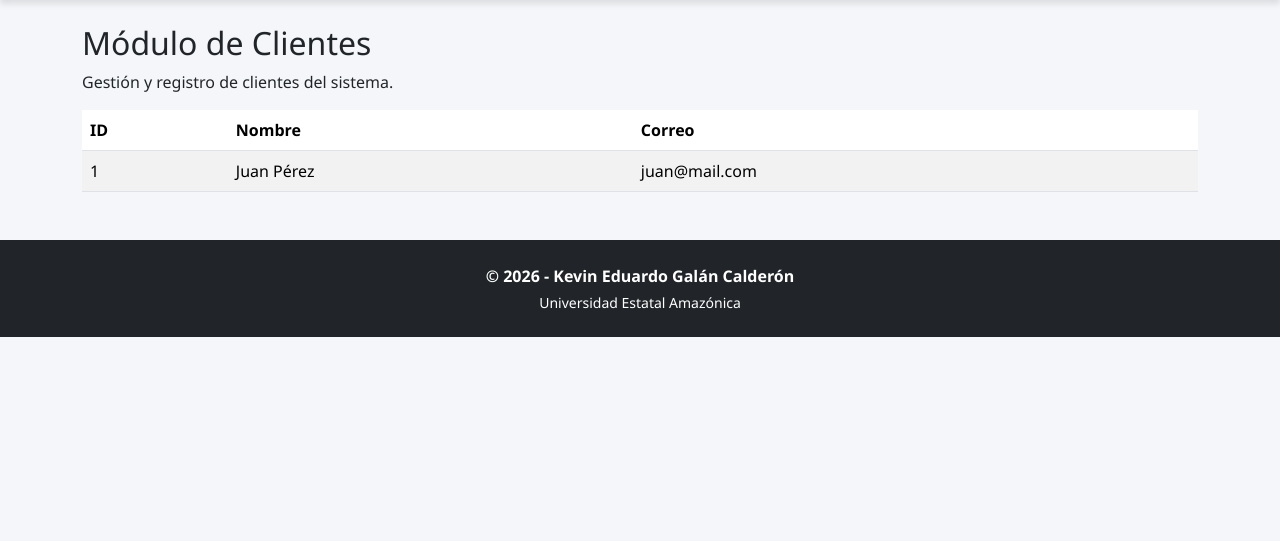
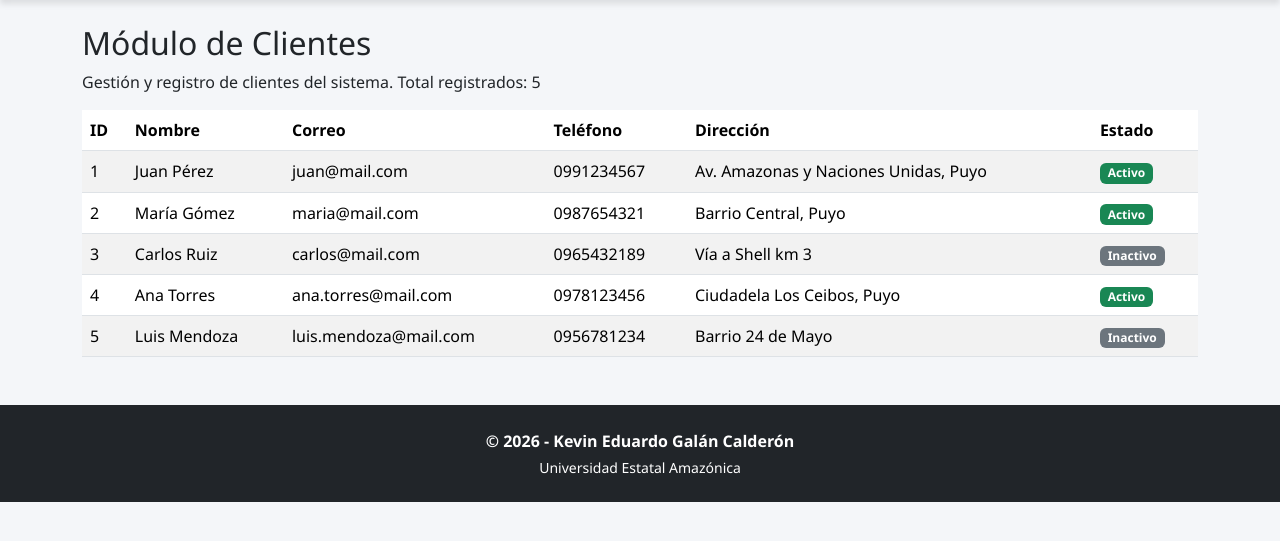
Before and after one commit to KevinGalan-UEA/2626---DESARROLLO-DE-APLICACIONES-WEB-D----UEA-L-UFPTI-004-D, a Flask app: page /clientes in a window 1280 px wide. Shown: the part 56-597 px from the top of the page. Run offline with Flask 3, Linux system fonts and the light colour scheme.

Commit message:
semana 10:    Avance 10/16: contenido dinamico con Jinja2 y componentes reutilizables

```diff
--- a/app.py
+++ b/app.py
@@ -2,25 +2,55 @@ from flask import Flask, render_template
 
 app = Flask(__name__)
 
+# Diccionario con información general de la empresa
+empresa = {
+    "nombre": "El Híbrido Ganador",
+    "eslogan": "Plataforma para la gestión de clientes, cotizaciones y soporte técnico en instalación de redes, seguridad y automatización residencial.",
+    "anio_fundacion": 2026
+}
+
 
 @app.route('/')
 def index():
-    return render_template('index.html')
+    return render_template('index.html', empresa=empresa)
 
 
 @app.route('/clientes')
 def clientes():
-    return render_template('clientes.html')
+    lista_clientes = [
+        {"id": 1, "nombre": "Juan Pérez", "correo": "juan@mail.com", "telefono": "0991234567", "direccion": "Av. Amazonas y Naciones Unidas, Puyo", "activo": True},
+        {"id": 2, "nombre": "María Gómez", "correo": "maria@mail.com", "telefono": "0987654321", "direccion": "Barrio Central, Puyo", "activo": True},
+        {"id": 3, "nombre": "Carlos Ruiz", "correo": "carlos@mail.com", "telefono": "0965432189", "direccion": "Vía a Shell km 3", "activo": False},
+        {"id": 4, "nombre": "Ana Torres", "correo": "ana.torres@mail.com", "telefono": "0978123456", "direccion": "Ciudadela Los Ceibos, Puyo", "activo": True},
+        {"id": 5, "nombre": "Luis Mendoza", "correo": "luis.mendoza@mail.com", "telefono": "0956781234", "direccion": "Barrio 24 de Mayo", "activo": False},
+    ]
+    total_clientes = len(lista_clientes)
+    return render_template('clientes.html', clientes=lista_clientes, total_clientes=total_clientes)
 
 
 @app.route('/productos')
 def productos():
-    return render_template('productos.html')
+    lista_productos = [
+        {"nombre": "Router Wi-Fi 6", "categoria": "Conectividad", "precio": 85.00, "stock": 12, "imagen": "router.jpg"},
+        {"nombre": "Cámara PoE 4MP", "categoria": "Videovigilancia", "precio": 45.50, "stock": 5, "imagen": "camara.jpg"},
+        {"nombre": "Kit Domótica Básico", "categoria": "Domótica", "precio": 120.00, "stock": 0, "imagen": "domotica.jpg"},
+        {"nombre": "Switch 8 puertos", "categoria": "Conectividad", "precio": 35.00, "stock": 8, "imagen": "switch.jpg"},
+        {"nombre": "Sensor de Movimiento", "categoria": "Domótica", "precio": 18.75, "stock": 20, "imagen": "sensor.jpg"},
+        {"nombre": "Cámara Wi-Fi Exterior", "categoria": "Videovigilancia", "precio": 62.00, "stock": 0, "imagen": "camara-exterior.jpg"},
+        {"nombre": "Repetidor de Señal", "categoria": "Conectividad", "precio": 27.90, "stock": 15, "imagen": "repetidor.jpg"},
+    ]
+    return render_template('productos.html', productos=lista_productos)
 
 
 @app.route('/facturacion')
 def facturacion():
-    return render_template('facturacion.html')
+    factura_actual = {
+        "numero": "F-0001",
+        "cliente": "Juan Pérez",
+        "total": 165.50,
+        "estado": "Pendiente"
+    }
+    return render_template('facturacion.html', factura=factura_actual)
 
 
 if __name__ == '__main__':
--- a/templates/base.html
+++ b/templates/base.html
@@ -12,25 +12,8 @@
 </head>
 <body>
 
-    <!-- Menú de navegación principal -->
-    <header class="sticky-top">
-        <nav class="navbar navbar-expand-lg navbar-dark bg-dark">
-            <div class="container-fluid">
-                <a class="navbar-brand" href="{{ url_for('index') }}">El Híbrido Ganador</a>
-                <button class="navbar-toggler" type="button" data-bs-toggle="collapse" data-bs-target="#navbarNav" aria-controls="navbarNav" aria-expanded="false" aria-label="Toggle navigation">
-                    <span class="navbar-toggler-icon"></span>
-                </button>
-                <div class="collapse navbar-collapse" id="navbarNav">
-                    <ul class="navbar-nav ms-auto">
-                        <li class="nav-item"><a class="nav-link" href="{{ url_for('index') }}">Inicio</a></li>
-                        <li class="nav-item"><a class="nav-link" href="{{ url_for('clientes') }}">Clientes</a></li>
-                        <li class="nav-item"><a class="nav-link" href="{{ url_for('productos') }}">Productos</a></li>
-                        <li class="nav-item"><a class="nav-link" href="{{ url_for('facturacion') }}">Facturación</a></li>
-                    </ul>
-                </div>
-            </div>
-        </nav>
-    </header>
+    <!-- Componente reutilizable: navbar -->
+    {% include "components/navbar.html" %}
 
     <!-- Contenido dinámico -->
     {% block content %}{% endblock %}
@@ -44,3 +27,4 @@
     <script src="https://cdn.jsdelivr.net/npm/bootstrap@5.3.3/dist/js/bootstrap.bundle.min.js"></script>
     <script src="{{ url_for('static', filename='js/script.js') }}"></script>
 </body>
+</html>
--- a/templates/clientes.html
+++ b/templates/clientes.html
@@ -4,10 +4,37 @@
 {% block content %}
 <div class="container mt-4 mb-5">
     <h2>Módulo de Clientes</h2>
-    <p>Gestión y registro de clientes del sistema.</p>
-    <table class="table table-striped">
-        <thead><tr><th>ID</th><th>Nombre</th><th>Correo</th></tr></thead>
-        <tbody><tr><td>1</td><td>Juan Pérez</td><td>juan@mail.com</td></tr></tbody>
+    <p>Gestión y registro de clientes del sistema. Total registrados: {{ total_clientes }}</p>
+
+    <table class="table table-striped align-middle">
+        <thead>
+            <tr>
+                <th>ID</th>
+                <th>Nombre</th>
+                <th>Correo</th>
+                <th>Teléfono</th>
+                <th>Dirección</th>
+                <th>Estado</th>
+            </tr>
+        </thead>
+        <tbody>
+            {% for cliente in clientes %}
+            <tr>
+                <td>{{ cliente.id }}</td>
+                <td>{{ cliente.nombre }}</td>
+                <td>{{ cliente.correo|lower }}</td>
+                <td>{{ cliente.telefono }}</td>
+                <td>{{ cliente.direccion }}</td>
+                <td>
+                    {% if cliente.activo %}
+                        <span class="badge bg-success">Activo</span>
+                    {% else %}
+                        <span class="badge bg-secondary">Inactivo</span>
+                    {% endif %}
+                </td>
+            </tr>
+            {% endfor %}
+        </tbody>
     </table>
 </div>
 {% endblock %}
--- /dev/null
+++ b/templates/components/navbar.html
@@ -0,0 +1,18 @@
+<header class="sticky-top">
+    <nav class="navbar navbar-expand-lg navbar-dark bg-dark">
+        <div class="container-fluid">
+            <a class="navbar-brand" href="{{ url_for('index') }}">El Híbrido Ganador</a>
+            <button class="navbar-toggler" type="button" data-bs-toggle="collapse" data-bs-target="#navbarNav" aria-controls="navbarNav" aria-expanded="false" aria-label="Toggle navigation">
+                <span class="navbar-toggler-icon"></span>
+            </button>
+            <div class="collapse navbar-collapse" id="navbarNav">
+                <ul class="navbar-nav ms-auto">
+                    <li class="nav-item"><a class="nav-link" href="{{ url_for('index') }}">Inicio</a></li>
+                    <li class="nav-item"><a class="nav-link" href="{{ url_for('clientes') }}">Clientes</a></li>
+                    <li class="nav-item"><a class="nav-link" href="{{ url_for('productos') }}">Productos</a></li>
+                    <li class="nav-item"><a class="nav-link" href="{{ url_for('facturacion') }}">Facturación</a></li>
+                </ul>
+            </div>
+        </div>
+    </nav>
+</header>
--- a/templates/index.html
+++ b/templates/index.html
@@ -4,9 +4,9 @@
 {% block content %}
     <div class="container my-4 text-center">
         <div class="hero shadow-sm p-4 bg-white rounded">
-            <h1 class="display-5 fw-bold mb-3">TechConnect</h1>
+            <h1 class="display-5 fw-bold mb-3">{{ empresa.nombre }}</h1>
             <p class="lead px-3">
-                Plataforma para la gestión de clientes, cotizaciones y soporte técnico en instalación de redes, seguridad y automatización residencial.
+                {{ empresa.eslogan }}
             </p>
             <span class="badge bg-warning text-dark p-2">Desarrollado por Kevin Eduardo Galán Calderón</span>
         </div>
```
Also changed, not shown: templates/facturacion.html (+14 -1 lines), templates/productos.html (+20 -7 lines).
